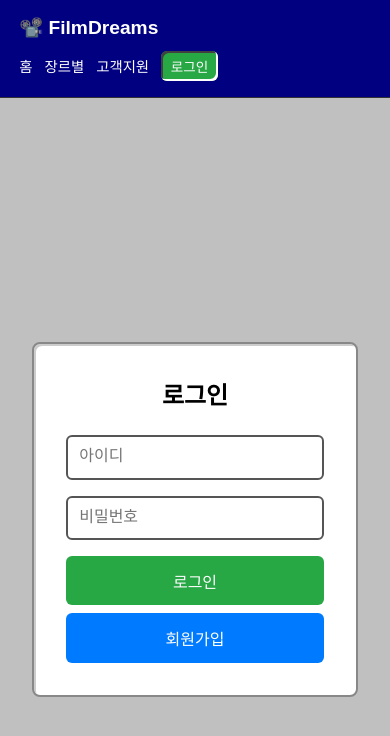
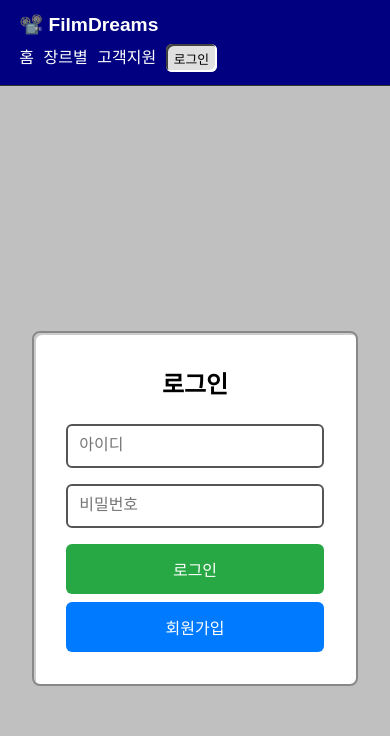
Before and after one commit to KIMRAHUI/yts-ott, a React (Vite) app: page /mypage in a window 390 px wide. Shown: the top 736 px of the page. Built offline with nearby package versions, Linux system fonts and the light colour scheme.

Commit message:
💄 모바일 반응형 헤더 정렬 개선 (로고 좌측, 메뉴+유저 줄바꿈)

```diff
--- a/src/styles/Header.css
+++ b/src/styles/Header.css
@@ -1,137 +1,127 @@
-/* 상단 헤더 전체 컨테이너 */
+/* ========== 공통 ========== */
 .retro-header {
   display: flex;
   justify-content: space-between;
   align-items: center;
   background-color: #000080;
-  padding: 1rem 2rem;
+  padding: 0.8rem 1.2rem;
   position: sticky;
   top: 0;
-  left: 0;
   width: 100%;
-  box-sizing: border-box;
   border-bottom: 1px solid #333;
   z-index: 1000;
-  flex-wrap: wrap; /* 모바일 대응을 위해 wrap 허용 */
+  box-sizing: border-box;
+  flex-wrap: nowrap; /* PC는 줄바꿈 금지 */
 }
 
-/* 로고 텍스트 스타일 */
 .retro-logo-text {
   color: white;
   font-weight: bold;
-  font-size: 1.5rem;
+  font-size: 1.4rem;
   text-decoration: none;
   white-space: nowrap;
 }
 
-/* 메뉴 영역 스타일 */
+/* 우측 전체 (메뉴 + 유저) */
+.retro-right-box {
+  display: flex;
+  align-items: center;
+  gap: 1.2rem;
+  flex-wrap: nowrap;
+  margin-left: auto;
+}
+
+/* ========== 메뉴 영역 ========== */
 .retro-nav {
   display: flex;
-  align-items: center;
-  gap: 1.5rem;
-  flex-wrap: wrap; /* 좁은 화면에 자동 줄바꿈 허용 */
-  white-space: nowrap;
-  flex: 1;
-  justify-content: center;
+  gap: 1rem;
+  flex-wrap: nowrap;
 }
 
-/* 기본 링크 스타일 */
-.retro-nav a,
-.retro-nav a:visited,
-.retro-nav a:active {
+.retro-nav a {
   color: white;
   text-decoration: none;
-  font-weight: normal;
+  font-size: 1rem;
   white-space: nowrap;
 }
 
-/* 현재 활성 메뉴 */
 .retro-nav .active {
   background-color: #f0f0f0;
   color: #000 !important;
   font-weight: bold;
-  padding: 4px 10px;
+  padding: 3px 8px;
   border-radius: 2px;
 }
 
-/* 마우스 오버 시 강조 */
-.retro-nav a:hover {
-  background-color: #dcdcdc;
-  color: #000;
+/* ========== 유저 박스 ========== */
+.retro-user-box {
+  display: flex;
+  align-items: center;
+  gap: 0.6rem;
+  white-space: nowrap;
+  flex-shrink: 0;
 }
 
-/* 로그인된 사용자 이름 */
 .retro-username {
   color: white;
+  font-size: 1rem;
   font-weight: bold;
   white-space: nowrap;
 }
 
-/* 공통 버튼 */
 .retro-button {
-  font-family: 'Courier New', monospace;
-  font-size: 1rem;
-  padding: 0.4rem 0.8rem;
+  font-size: 0.9rem;
+  padding: 0.35rem 0.7rem;
   border: none;
   border-radius: 6px;
   cursor: pointer;
   white-space: nowrap;
 }
 
-/* 로그인 버튼 */
-.retro-button.success {
-  background-color: #28a745;
-  color: #fff;
-}
-
-/* 로그아웃 버튼 */
 .retro-button.danger {
   background-color: #dc3545;
   color: #fff;
 }
 
-/* 로그인된 사용자 + 로그아웃을 묶는 박스 */
-.retro-user-box {
-  display: flex;
-  align-items: center;
-  gap: 0.5rem;
-  white-space: nowrap;
-  flex-shrink: 0;
-}
-
-/* ✅ 모바일 반응형 수정 */
-@media (max-width: 768px) {
+/* ========== 📱 모바일 전용 반응형 ========== */
+@media (max-width: 480px) {
   .retro-header {
     flex-direction: column;
     align-items: flex-start;
-    gap: 0.75rem;
-    padding: 1rem 1.2rem;
+    gap: 0.5rem;
+  }
+
+  .retro-right-box {
+    width: 100%;
+    display: flex;
+    flex-direction: column;
+    align-items: flex-end;
+    gap: 0.4rem;
+  }
+
+  .retro-nav {
+    flex-wrap: wrap;
+    justify-content: flex-end;
+    gap: 0.6rem;
+    font-size: 0.85rem;
+  }
+
+  .retro-user-box {
+    justify-content: flex-end;
+    width: 100%;
+    gap: 0.4rem;
   }
 
   .retro-logo-text {
     font-size: 1.2rem;
   }
 
-  .retro-nav {
-    flex-direction: row;
-    flex-wrap: wrap;
-    gap: 0.75rem;
-    font-size: 0.9rem;
-    justify-content: flex-start;
-    width: 100%;
-  }
-
-  .retro-user-box {
-    flex-direction: row;
-    flex-wrap: wrap;
-    gap: 0.5rem;
+  .retro-username {
     font-size: 0.85rem;
-    justify-content: flex-start;
-    width: 100%;
   }
 
   .retro-button {
-    font-size: 0.85rem;
-    padding: 0.3rem 0.6rem;
+    font-size: 0.8rem;
+    padding: 0.3rem 0.5rem;
   }
 }
```
